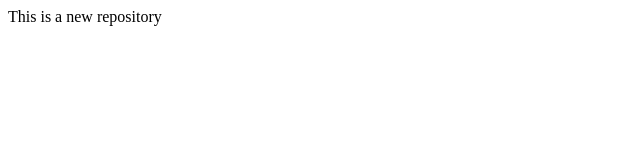
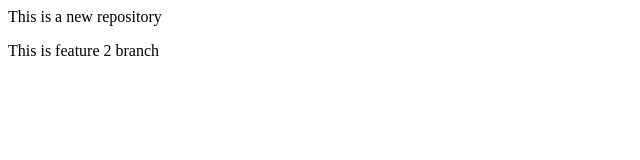
Before and after one commit to zhashmik/loaclRepositor, a plain HTML site: page index.html in a window 1280 px wide. Shown: the whole page, without its empty margins (0-640 px from the left). Drawn offline with Linux system fonts and the light colour scheme.

Commit message:
changes in new branch

```diff
--- a/index.html
+++ b/index.html
@@ -1 +1,2 @@
 <p>This is a new repository</p>
+<p>This is  feature 2 branch </p>
```
